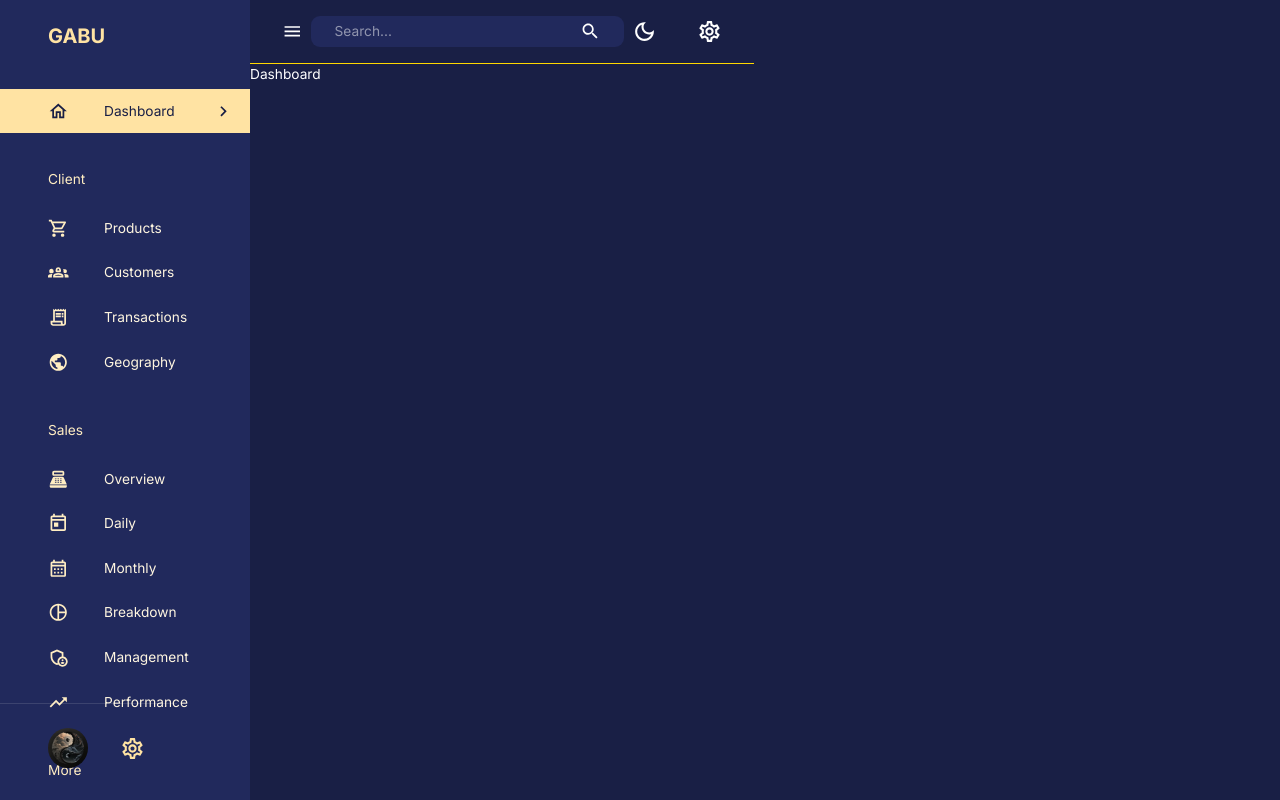
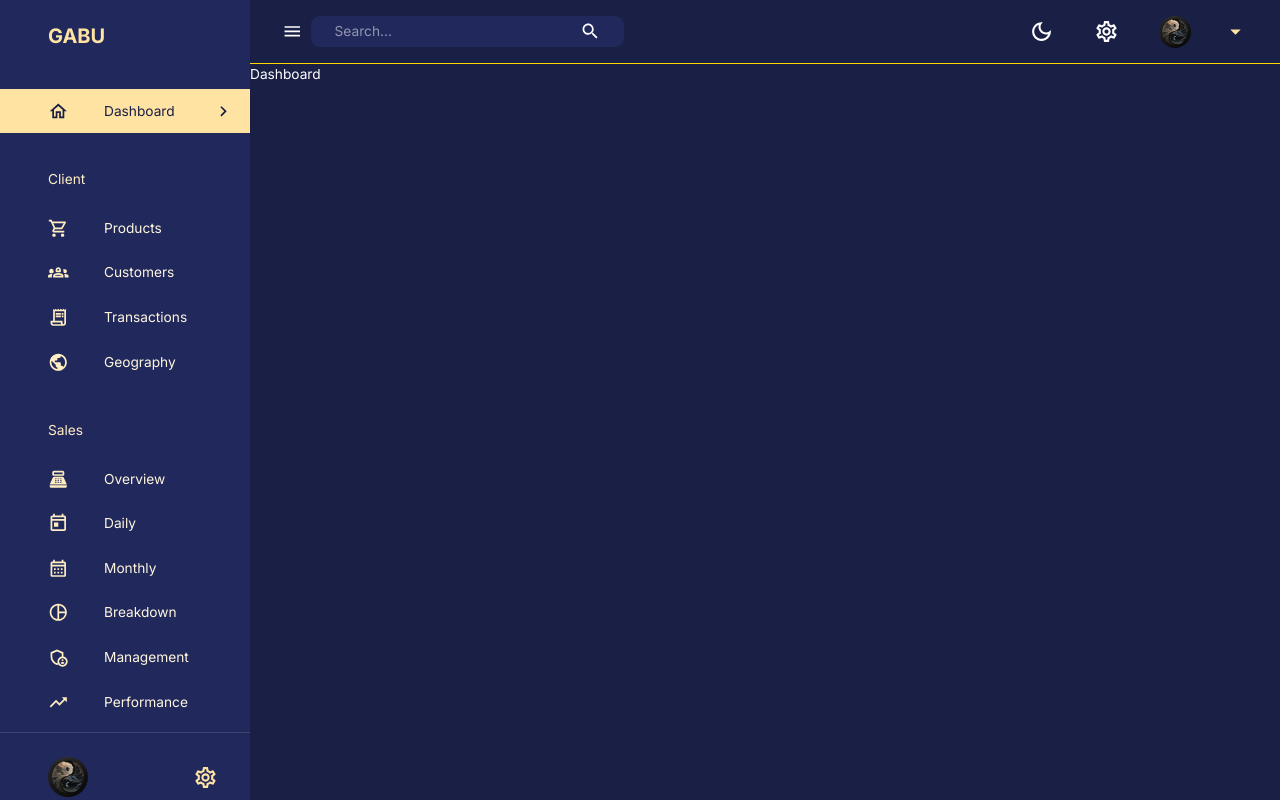
Before and after one commit to gatimugabriel/Admin-Dashboard, a React (Create React App) app in the folder client/: page /dashboard in a window 1280 px wide. Built offline with nearby package versions, Linux system fonts and the light colour scheme; no server answers.

Commit message:
profile bug(wrong positioning) fixed

```diff
--- a/client/src/components/Navbar.jsx
+++ b/client/src/components/Navbar.jsx
@@ -1,12 +1,17 @@
-import React from "react";
+import React, { useState } from "react";
 import { useDispatch } from "react-redux";
 
 import {
   AppBar,
+  Box,
+  Button,
   IconButton,
   InputBase,
   Toolbar,
   useTheme,
+  Typography,
+  Menu,
+  MenuItem,
 } from "@mui/material";
 
 import {
@@ -25,6 +30,11 @@
 const Navbar = ({ user, isSidebarOpen, setIsSidebarOpen }) => {
   const dispatch = useDispatch();
   const theme = useTheme();
+
+  const [anchorElement, setAnchorElement] = useState(null);
+  const isOpen = Boolean(anchorElement);
+  const handleClick = (event) => setAnchorElement(event.currentTarget);
+  const handleClose = () => setAnchorElement(null);
 
   return (
     <AppBar
@@ -69,6 +79,60 @@
           <IconButton>
             <SettingsOutlined sx={{ fontSize: "25px" }} />
           </IconButton>
+          <FlexBetween>
+            <Button
+              onClick={handleClick}
+              sx={{
+                display: "flex",
+                justifyContent: "space-between",
+                alignItems: "center",
+                textTransform: "none",
+                gap: "1rem",
+              }}
+            >
+              {/* User Profile */}
+              <Box
+                component="img"
+                alt="profile"
+                src={profileImage}
+                height="32px"
+                width="32px"
+                borderRadius="50%"
+                sx={{ objectFit: "cover" }}
+              />{" "}
+              <Box textAlign="left">
+                <Typography
+                  fontWeight="bold"
+                  fontSize="0.8rem"
+                  sx={{
+                    color: theme.palette.secondary[100],
+                  }}
+                >
+                  {user.name}
+                </Typography>
+                <Typography
+                  fontSize="0.7rem"
+                  sx={{
+                    color: theme.palette.secondary[200],
+                  }}
+                >
+                  {user.occupation}
+                </Typography>
+              </Box>
+              <ArrowDropDownOutlined
+                sx={{ color: theme.palette.secondary[300], fontSize: "25px" }}
+              />
+            </Button>
+            {/* MUI menu */}
+            <Menu
+              anchorEl={anchorElement}
+              open={isOpen}
+              onClose={handleClose}
+              anchorOrigin={{ vertical: "bottom", horizontal: "center" }}
+            >
+              <MenuItem onClick={handleClose}> Log Out</MenuItem>
+            </Menu>
+          </FlexBetween>
         </FlexBetween>
       </Toolbar>
     </AppBar>
--- a/client/src/components/Sidebar.jsx
+++ b/client/src/components/Sidebar.jsx
@@ -89,10 +89,6 @@
     text: "Performance",
     icon: <TrendingUpOutlined />,
   },
-  {
-    text: "More",
-    icon: null,
-  },
 ];
 const Sidebar = ({
   user,
@@ -130,6 +126,7 @@
           }}
         >
           <Box width="100%">
+            {/* Title Head Box */}
             <Box m="1.5rem 2rem 2rem 3rem">
               <FlexBetween color={theme.palette.secondary.main}>
                 <Box display="flex" alignItems="center" gap="0.5rem">
@@ -145,7 +142,7 @@
               </FlexBetween>
             </Box>
 
-            {/* Sidebar Menu */}
+            {/* Sidebar Menu List */}
             <List>
               {navItems.map(({ text, icon }) => {
                 if (!icon) {
@@ -201,7 +198,8 @@
             </List>
           </Box>
 
-          <Box position="absolute" bottom="2rem">
+          {/* User Profile Box */}
+          <Box marginBottom="1rem">
             <Divider />
             <FlexBetween textTransform="none" gap="1rem" m="1.5rem 2rem 0 3rem">
               <Box
--- a/client/src/scenes/layout/index.jsx
+++ b/client/src/scenes/layout/index.jsx
@@ -21,9 +21,9 @@
         isSidebarOpen={isSidebarOpen}
         setIsSidebarOpen={setIsSidebarOpen}
       />
-      <Box>
+      <Box flexGrow={1}>
         <Navbar
-          // user={data || {}}
+          user={data || {}}
           isSidebarOpen={isSidebarOpen}
           setIsSidebarOpen={setIsSidebarOpen}
         />
```
